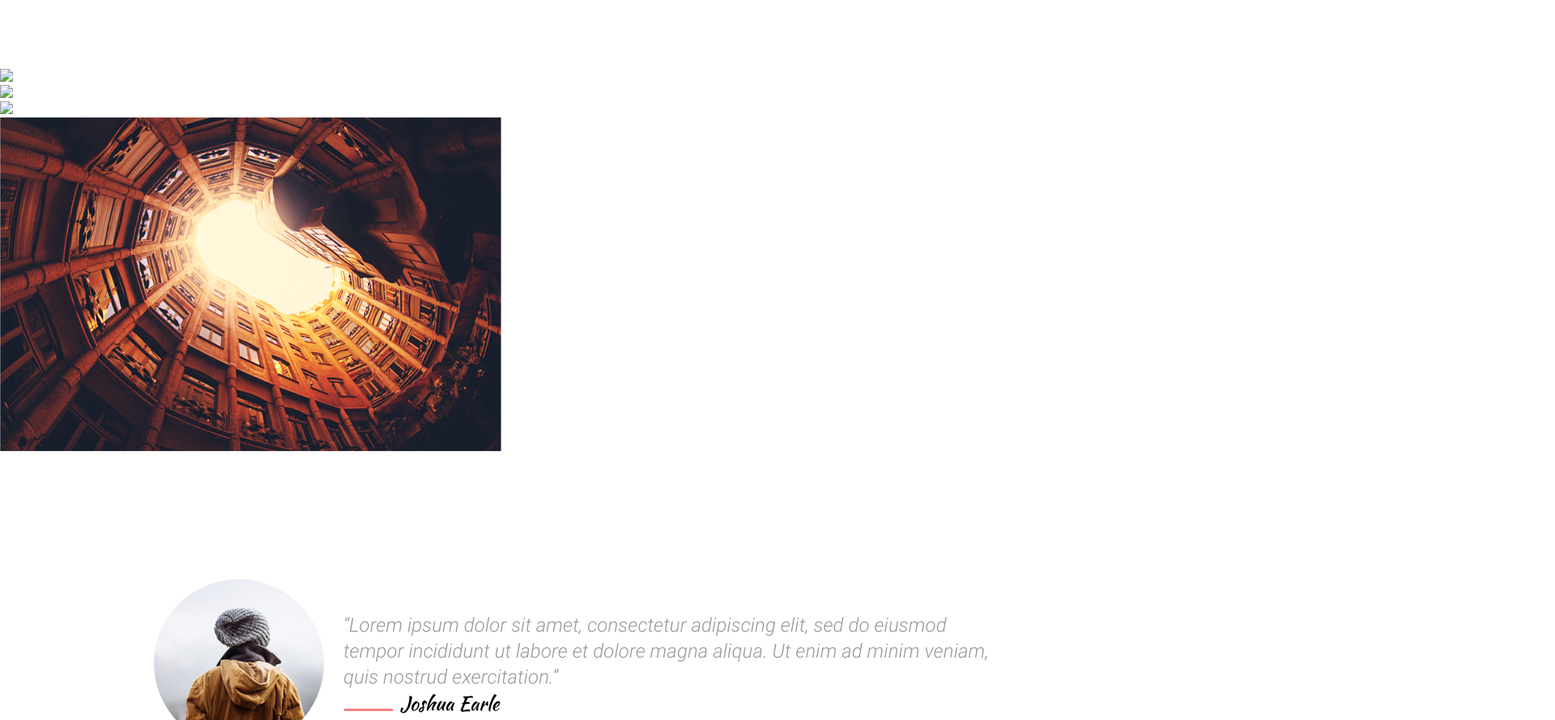
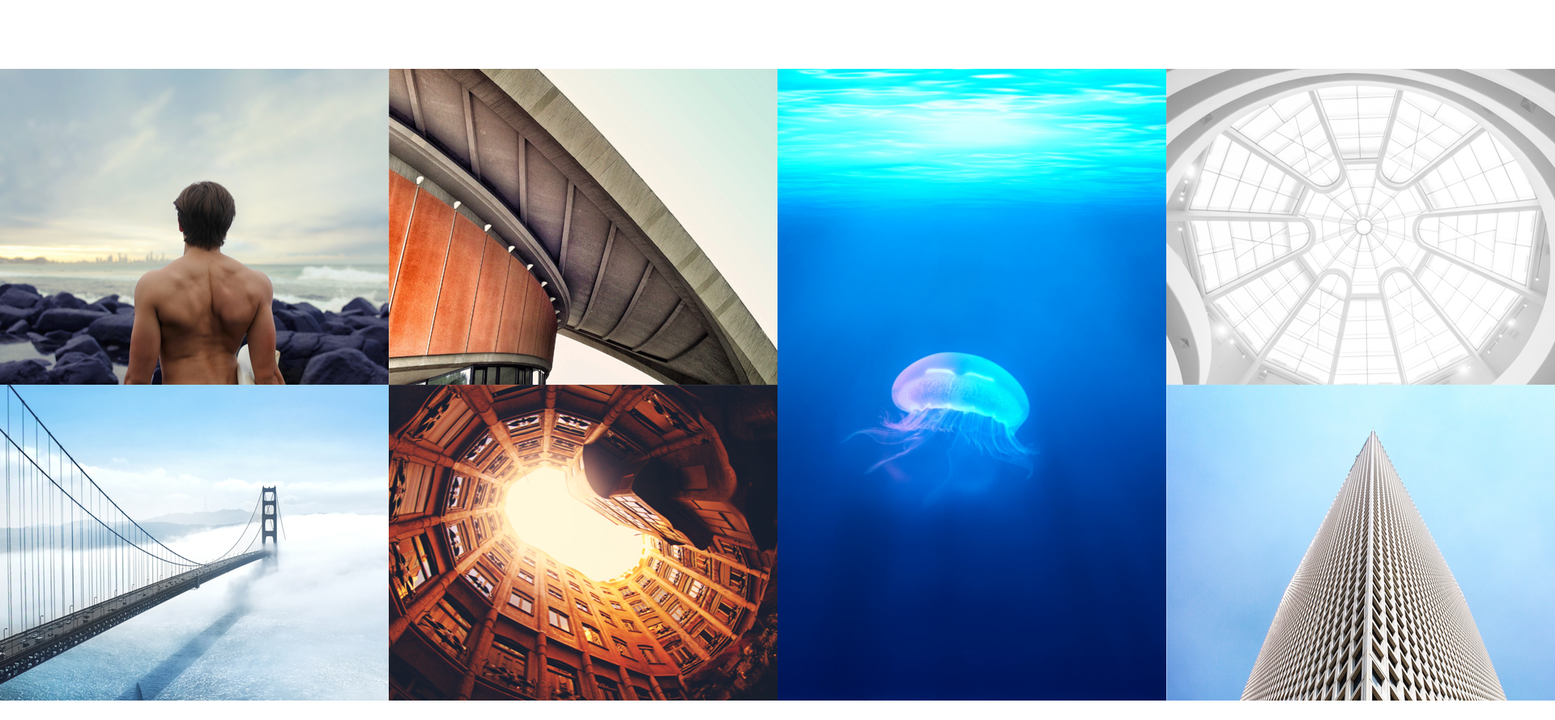
Before and after one commit to Static15/mogo, a plain HTML site: page index.html in a window 1280 px wide. Shown: the part 7020-7909 px from the top of the page at 81% size, 1920 px wide, since content can reach past the window. Drawn offline with Linux system fonts and the light colour scheme; files whose address does not match are found by name.

Commit message:
add masonry block

```diff
--- a/index.html
+++ b/index.html
@@ -184,27 +184,20 @@
 	<div class="work-title2">some of our work</div>
 	<div class="work-desc">Lorem ipsum dolor sit amet, consectetur adipiscing elit, sed do eiusmod tempor incididunt ut labore et dolore magna aliqua. Ut enim ad minim veniam, quis nostrud exercitation ullamco laboris nisi ut aliquip ex ea commodo consequat. </div>
 </div>
-<div class="work-wrap">
-	<div class="work">
-		<img src="#">
+<div class="masonry-wrap">
+	<div class="masonry masonry-pic1">
 	</div>
-	<div class="work">
-		<img src="#">
+	<div class="masonry masonry-pic2">
 	</div>
-	<div class="work">
-		<img src="#">
+	<div class="masonry masonry-pic3">
 	</div>
-	<div class="work">
-		<img src="img/work4.png">
+	<div class="masonry masonry-pic4">
 	</div>
-	<div class="work5">
-		<img src="">
+	<div class="masonry-pic5">
 	</div>
-	<div class="work6">
-		<img src="">
+	<div class="masonry masonry-pic6">
 	</div>
-	<div class="work7">
-		<img src="">
+	<div class="masonry masonry-pic7">
 	</div>
 </div>
 <div class="container container_work-comment">
--- a/style/style.css
+++ b/style/style.css
@@ -987,3 +987,113 @@ header{
 	padding: 25px 0 25px 0;
 	height: 60px;
 }
+
+.masonry-wrap{
+	display: flex;
+	flex-direction: column;
+  	flex-wrap: wrap;
+  	height: 780px;
+}
+
+.masonry-pic1{
+	height: 390px;
+	width: 480px;
+	background: url(../img/work1.png) no-repeat 0% 90%;
+}
+
+.masonry-pic2{
+	height: 390px;
+	width: 480px;
+	background: url(../img/work2.png) no-repeat 100% 0%;
+}
+
+.masonry-pic3{
+	height: 390px;
+	width: 480px;
+	background: url(../img/work3.png) no-repeat 0% 97%;
+}
+
+.masonry-pic4{
+	height: 390px;
+	width: 480px;
+	background: url(../img/work4.png) no-repeat 70% 0%;
+}
+
+.masonry-pic5{
+	position: relative;
+	height: 780px;
+	width: 480px;
+	background: url(../img/work5.png) no-repeat 50% 38%;
+}
+
+.masonry-pic5:hover:after{
+	position: absolute;
+	opacity: 0.8;
+	background: linear-gradient(#f38181, #fce38a);
+	content: '';
+	z-index: 2;
+	left: 0;
+	cursor: pointer;
+	height: 780px;
+	width: 480px;
+}
+
+.masonry-pic5:hover:before{
+	position: absolute;
+	width: 480px;
+	height: 780px;
+	background: url(../img/masonryicon.png) no-repeat 0% 0%;
+	content: '';
+	z-index: 3;
+	top: 45%;
+	left: 30%;
+	cursor: pointer;
+	animation-name: up;
+    animation-duration:0.5s;
+  	animation-iteration-count: 1;
+  	animation-direction: normal
+}
+
+.masonry-pic6{
+	height: 390px;
+	width: 480px;
+	background: url(../img/work6.png) no-repeat 0% 0%;
+}
+
+.masonry-pic7{
+	height: 390px;
+	width: 480px;
+	background: url(../img/work7.png) no-repeat;
+}
+
+.masonry{
+	position: relative;
+}
+
+.masonry:hover:after{
+	position: absolute;
+	opacity: 0.8;
+	background: linear-gradient(#f38181, #fce38a);
+	content: '';
+	z-index: 2;
+	left: 0;
+	cursor: pointer;
+	height: 390px;
+	width: 480px;
+}
+
+.masonry:hover:before{
+	position: absolute;
+	width: 480px;
+	height: 390px;
+	background: url(../img/masonryicon.png) no-repeat 0% 0%;
+	content: '';
+	z-index: 3;
+	top: 45%;
+	left: 30%;
+	cursor: pointer;
+	animation-name: up;
+    animation-duration:0.5s;
+  	animation-iteration-count: 1;
+  	animation-direction: normal
+}
```
Also changed, not shown: img/masonryicon.png (added).
